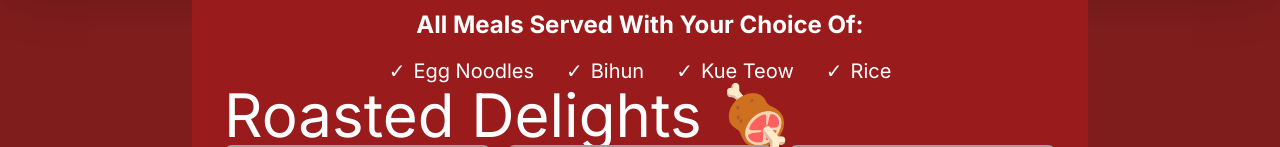
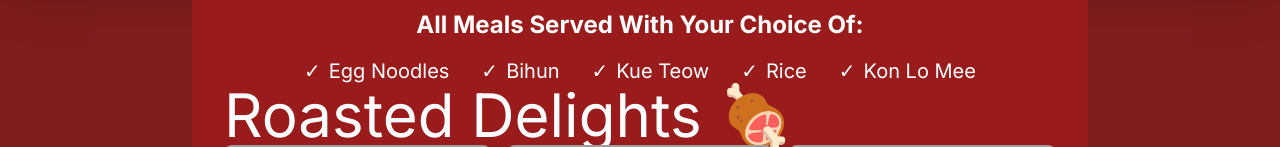
Before and after one commit to Larrysaverinus/Lucky-Roasted-Delight, a plain HTML site: page index.html in a window 1280 px wide. Shown: the part 239-386 px from the top of the page. Drawn offline with nearby package versions, Linux system fonts and the light colour scheme; grey boxes are pictures that could not be loaded.

Commit message:
Update index.html

```diff
--- a/index.html
+++ b/index.html
@@ -72,6 +72,7 @@
                 <p class="flex items-center"><span class="text-white mr-2">&#10003;</span> Bihun</p>
                 <p class="flex items-center"><span class="text-white mr-2">&#10003;</span> Kue Teow</p>
                 <p class="flex items-center"><span class="text-white mr-2">&#10003;</span> Rice</p>
+                <p class="flex items-center"><span class="text-white mr-2">&#10003;</span> Kon Lo Mee</p>
             </div>
         </section>
 
```
